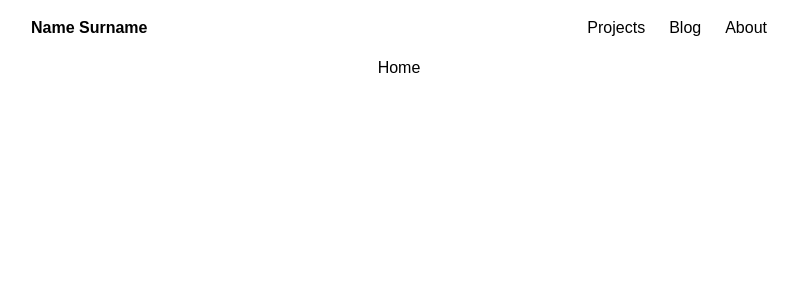
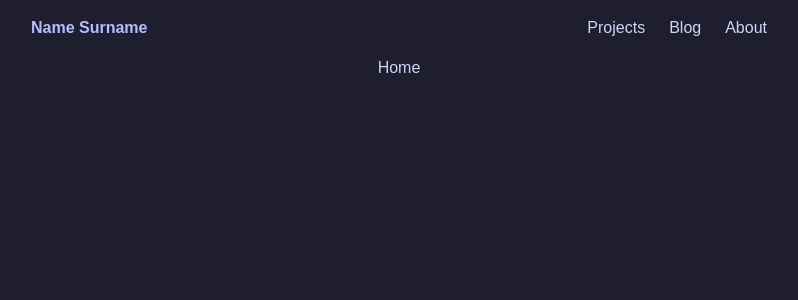
Before and after one commit to aurum77/portfolio, a React (Vite) app in the folder frontend/: page / in a window 1280 px wide. Shown: the top 300 px of the page, without its empty margins (241-1039 px from the left). Built offline with nearby package versions, Linux system fonts and the light colour scheme.

Commit message:
fix: wrong classes for text color

```diff
--- a/frontend/src/routes/root/components/header.tsx
+++ b/frontend/src/routes/root/components/header.tsx
@@ -5,7 +5,7 @@ const Header = () => {
     <header className="w-full max-w-3xl p-4">
       {/* need to determine what to do in case of mobile */}
       <nav className="flex flex-row justify-center items-center w-full">
-        <Link to="/" className="font-bold text-gruvbox-yellow">
+        <Link to="/" className="font-bold text-catppuccin-sapphire">
           Name Surname
         </Link>
         <div className="flex gap-6 ml-auto">
--- a/frontend/src/routes/root/root.tsx
+++ b/frontend/src/routes/root/root.tsx
@@ -3,7 +3,7 @@ import Header from "./components/header";
 
 const Root = () => {
   return (
-    <div className="flex flex-col items-center min-h-screen w-full bg-gruvbox-dark text-gruvbox-foreground">
+    <div className="flex flex-col items-center min-h-screen w-full bg-catppuccin-base text-catppuccin-text">
       <Header />
       <Outlet />
     </div>
```
